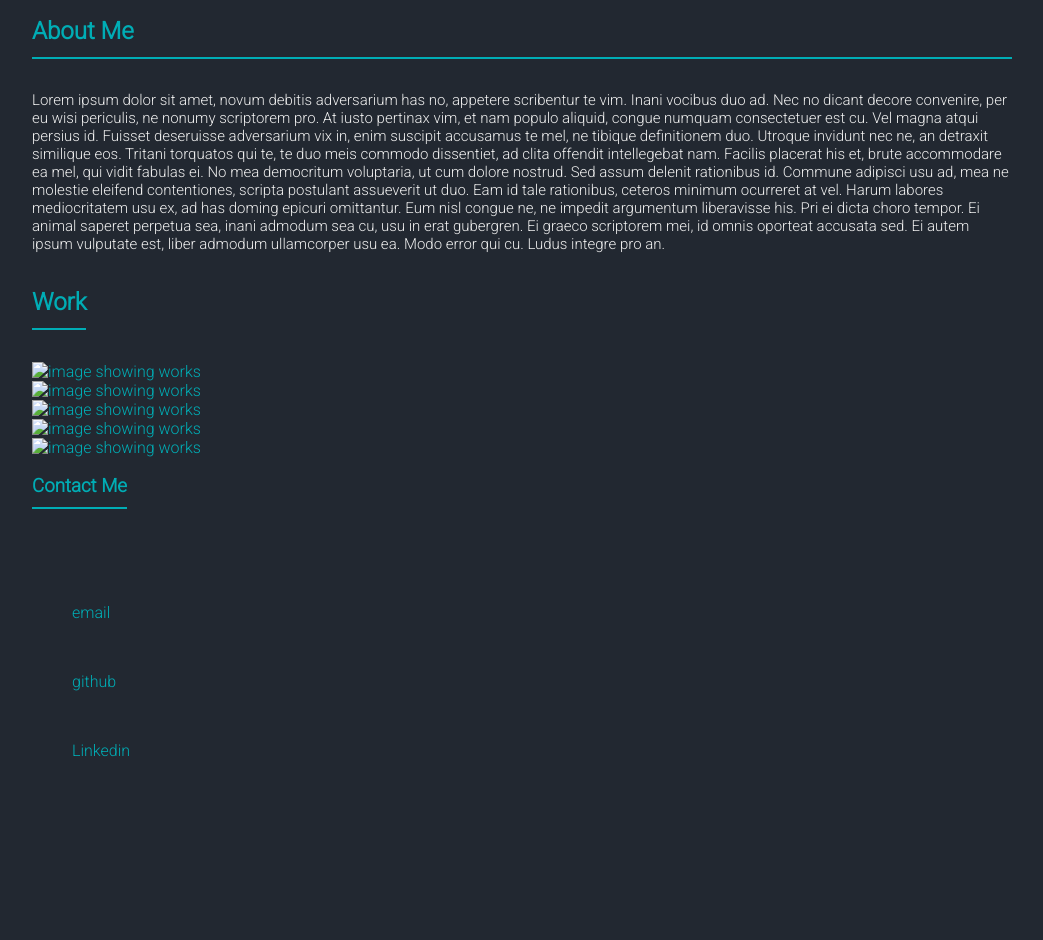
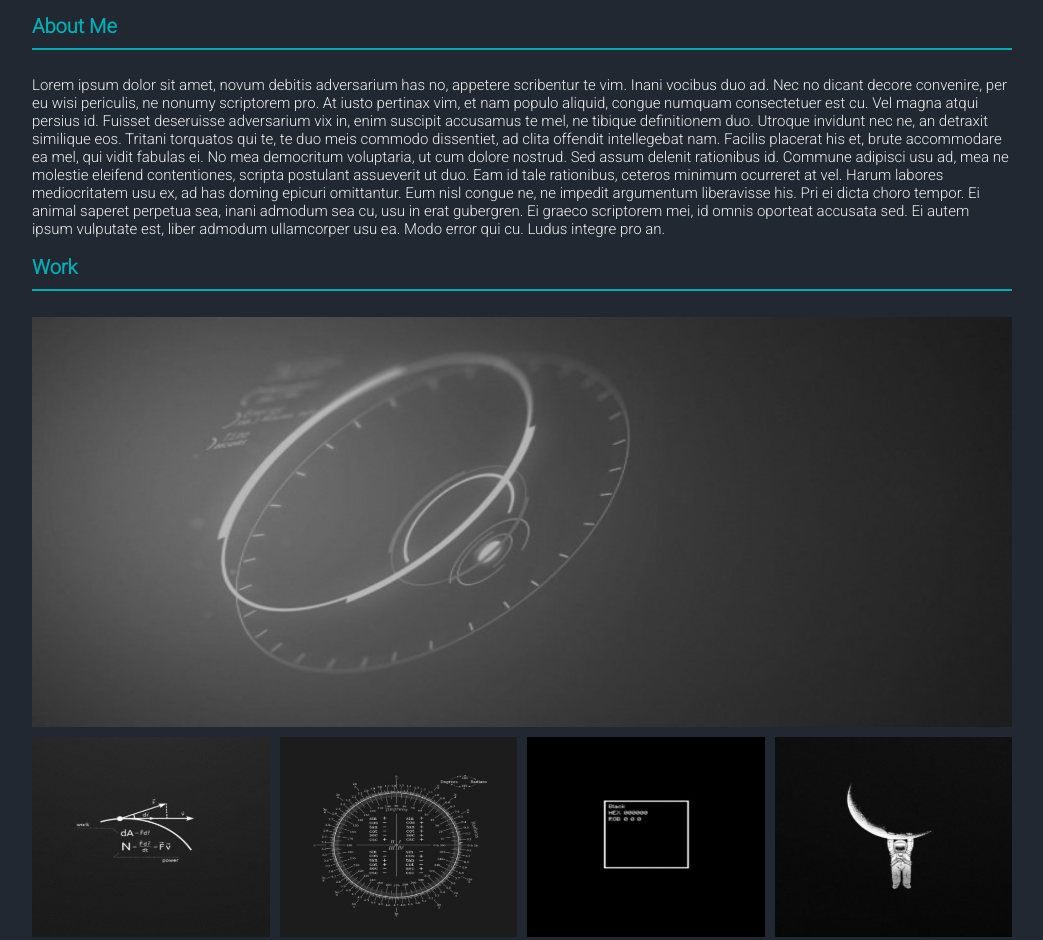
Before and after one commit to Gedionadamu/Portfolio-GA, a plain HTML site: page index.html in a window 1280 px wide. Shown: the part 476-1416 px from the top of the page, without its empty margins (118-1161 px from the left). Before the commit the page ends 1252 px from the top, so only its background shows below. Drawn offline with Linux system fonts and the light colour scheme.

Commit message:
updated grid and media Q's

```diff
--- a/assets/stylesheet.css
+++ b/assets/stylesheet.css
@@ -19,6 +19,7 @@ body{
         margin: 0px;
     }
 
+
 }
 @media screen and (max-width:635px){
     body{
@@ -33,9 +34,19 @@ body{
         align-items: center;
         justify-content:flex-start;
     }
+    .work-img{
+        grid-auto-rows: 100px;
+    }
+    #hero{
+        --col:2;
+        --row:2;
+    }
+
 
 }
+
 nav{
+
     display: flex;
     flex-wrap: wrap;
     justify-content: space-between;
@@ -67,9 +78,24 @@ a:hover:after{
     width: 100%;
 }
 h1{
+    color: #eeeeee;
+}
+h2,
+h3{
     font-size: 20px;
+    display: flex;
+    flex-direction: column;
+    align-items: flex-start;
+    color:#00adb5;
+}
+hr{
+    width: 100%;
+    height: 2px;
+    border: 0px;
+    background-color: #00adb5;
 }
 .logo{
+
     font-family: 'Roboto', sans-serif;
     background-color: #00adb5;
     color: #222831;
@@ -77,6 +103,18 @@ h1{
     font-size: 50px;
     width: 100px;
     height: 66px;
+
+}
+.logo:hover{
+
+    font-family: 'Roboto', sans-serif;
+    background-color: #222831;
+    color: #00adb5;
+    text-align: center;
+    font-size: 50px;
+    width: 100px;
+    height: 66px;
+    border: solid #00adb5 2px;
 
 }
 .top-bar{
@@ -88,14 +126,17 @@ h1{
     height: 135px;
     border-radius: 50%;
     border: solid #00adb5 5px;
-    filter: grayscale(100%);
+    filter: drop-shadow(0px 6px 6px black);
+
 }
+
+
 
 .Intro{
     display: flex;
     flex-direction: column;
     align-items: center;
-    justify-content: flex-start;
+
 
 }
 .name{
@@ -110,15 +151,8 @@ h1{
     filter: opacity(80%);
 
 }
-.contact,
-.images,
-.about{
-    display: flex;
-    flex-direction: column;
-    align-items: flex-start;
-    color:#00adb5;
 
-}
+
 .discription{
     color: #eeeeee;
     font-weight:100;
@@ -126,9 +160,25 @@ h1{
 
 
 }
-hr{
+.work-img{
+    --col: 4;
+    --row: 2;
+    box-sizing: border-box;
+    display: grid;
+    grid-template-columns: repeat(var(--col), 1fr);
+    grid-auto-rows: 200px;
+    gap: 10px;
+    object-fit: cover;
+
+}
+
+.work{
+    height: 100%;
     width: 100%;
-    height: 2px;
-    border: 0px;
-    background-color: #00adb5;
+    filter: grayscale(100%);
 }
+#hero{
+    grid-column:span var(--col);
+    grid-row: span var(--row);
+
+}
--- a/index.html
+++ b/index.html
@@ -29,7 +29,7 @@
         </section>
 
         <Section>
-            <h2  class="about" id="about"> About Me<hr/></h2>
+            <h2 id="about"> About Me<hr/></h2>
             <p class="discription">
 
                 Lorem ipsum dolor sit amet, novum debitis adversarium has no, appetere scribentur te vim. Inani vocibus duo ad. Nec no dicant decore convenire, per eu wisi periculis, ne nonumy scriptorem pro. At iusto pertinax vim, et nam populo aliquid, congue numquam consectetuer est cu. Vel magna atqui persius id. Fuisset deseruisse adversarium vix in, enim suscipit accusamus te mel, ne tibique definitionem duo. Utroque invidunt nec ne, an detraxit similique eos.
@@ -42,13 +42,13 @@
 
              </p>
         </Section>
-        <Section class="images">
-            <h2 id="work"> Work <hr/></h2>
-            <img class="work 1" src="placeholder image 1" alt="image showing works"/>
-            <img class="work 1" src="placeholder image 1" alt="image showing works"/>
-            <img class="work 1" src="placeholder image 1" alt="image showing works"/>
-            <img class="work 1" src="placeholder image 1" alt="image showing works"/>
-            <img class="work 1" src="placeholder image 1" alt="image showing works"/>
+        <h2 id="work" > Work <hr/></h2>
+        <Section  class="work-img">
+            <img class="work" id="hero" src="./assets/images/work five.jpg" alt="image showing works"/>
+            <img class="work" src="./assets/images/work one.jpg" alt="image showing works"/>
+            <img class="work" src="./assets/images/work two.jpg" alt="image showing works"/>
+            <img class="work" src="./assets/images/work three.jpg" alt="image showing works"/>
+            <img class="work" src="./assets/images/work four.jpg" alt="image showing works"/>
         </Section>
         <section class="contact">
             <h3 id="contact"> Contact Me<hr/></h3>
```
Also changed, not shown: assets/images/work five.jpg (added), assets/images/work four.jpg (added), assets/images/work one.jpg (added), assets/images/work three.jpg (added), assets/images/work two.jpg (added).
